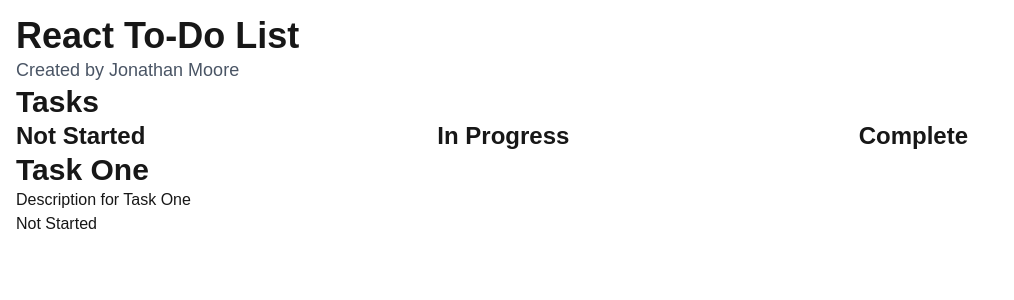
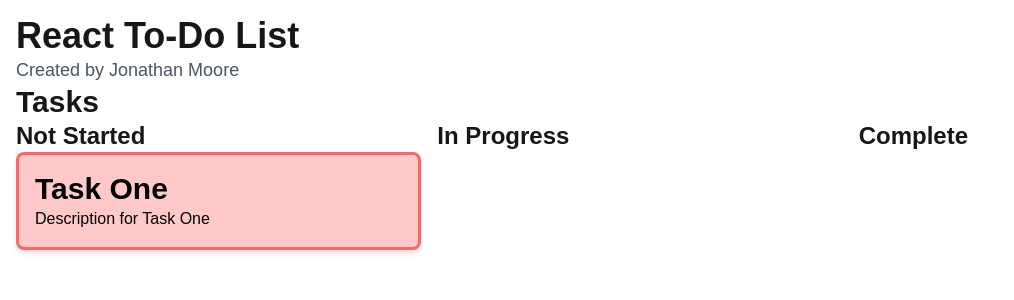
Before and after one commit to jamscodes/react-to-do-list, a Next.js app: page / in a window 1280 px wide. Shown: the top 300 px of the page, without its empty margins (0-1014 px from the left). Built offline with nearby package versions, Linux system fonts and the light colour scheme.

Commit message:
Implemented colors for task cards based on state

```diff
--- a/src/app/globals.css
+++ b/src/app/globals.css
@@ -39,4 +39,8 @@ body {
   h4 {
     @apply text-xl font-bold;
   }
+
+  .task-card {
+    @apply shadow-md rounded-lg p-4 text-black;
+  }
 }
--- a/src/components/TaskCard.jsx
+++ b/src/components/TaskCard.jsx
@@ -1,9 +1,15 @@
+import cx from 'classnames';
+
 export default function TaskCard({ task }) {
+    const cardClasses = cx('task-card', {
+        'bg-red-200 border-3 border-red-400': task.status === 'Not Started',
+        'bg-yellow-200 border-3 border-yellow-400': task.status === 'In Progress',
+        'bg-green-200 border-3 border-green-400': task.status === 'Complete',
+    });
     return (
-        <div className="task-card">
+        <div className={cardClasses}>
             <h2>{task.title}</h2>
             <p>{task.description}</p>
-            <p>{task.status}</p>
         </div>
     );
 }
```
Also changed, not shown: package.json (+7 -6 lines), 1 other file (tests, documents, lock files or other folders).
